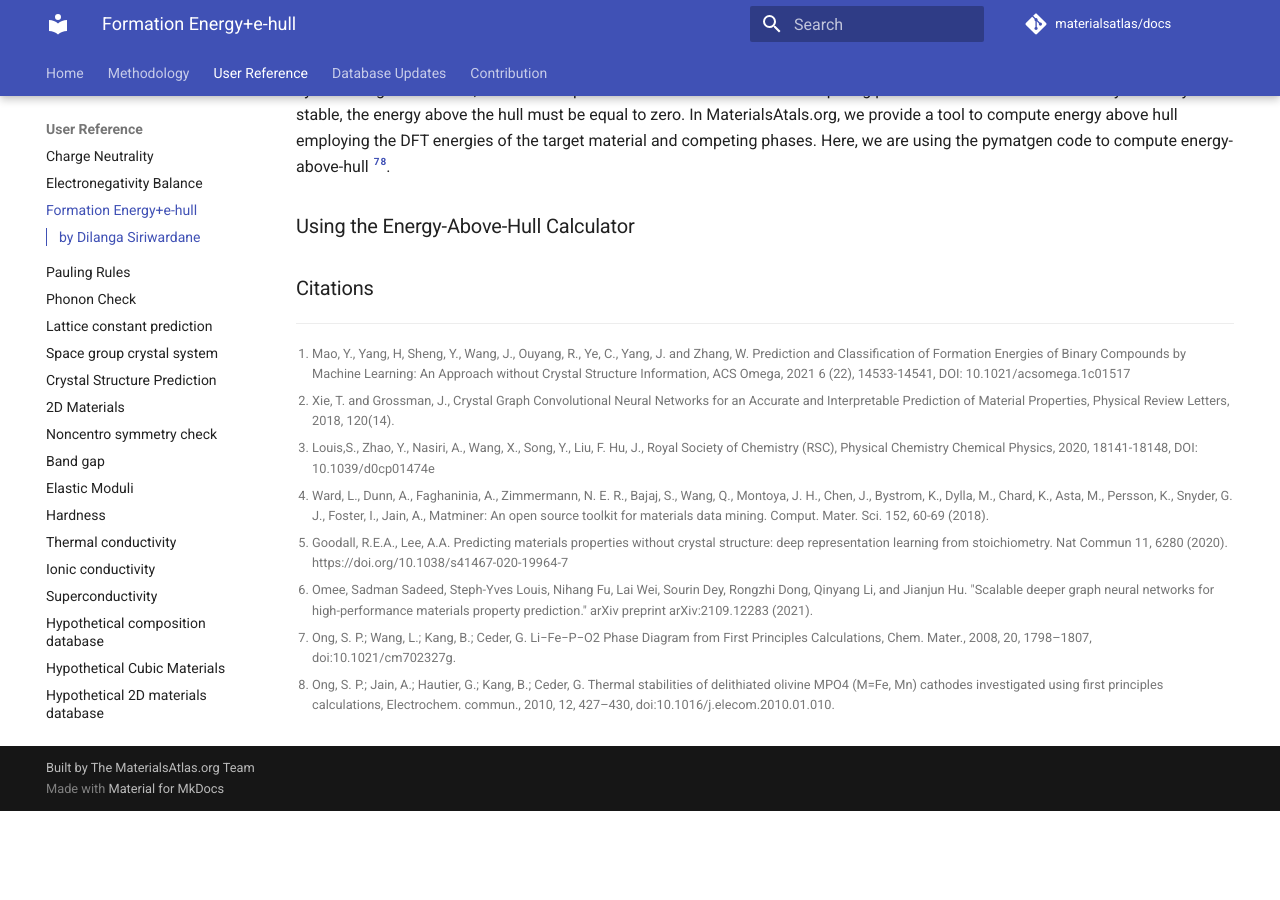
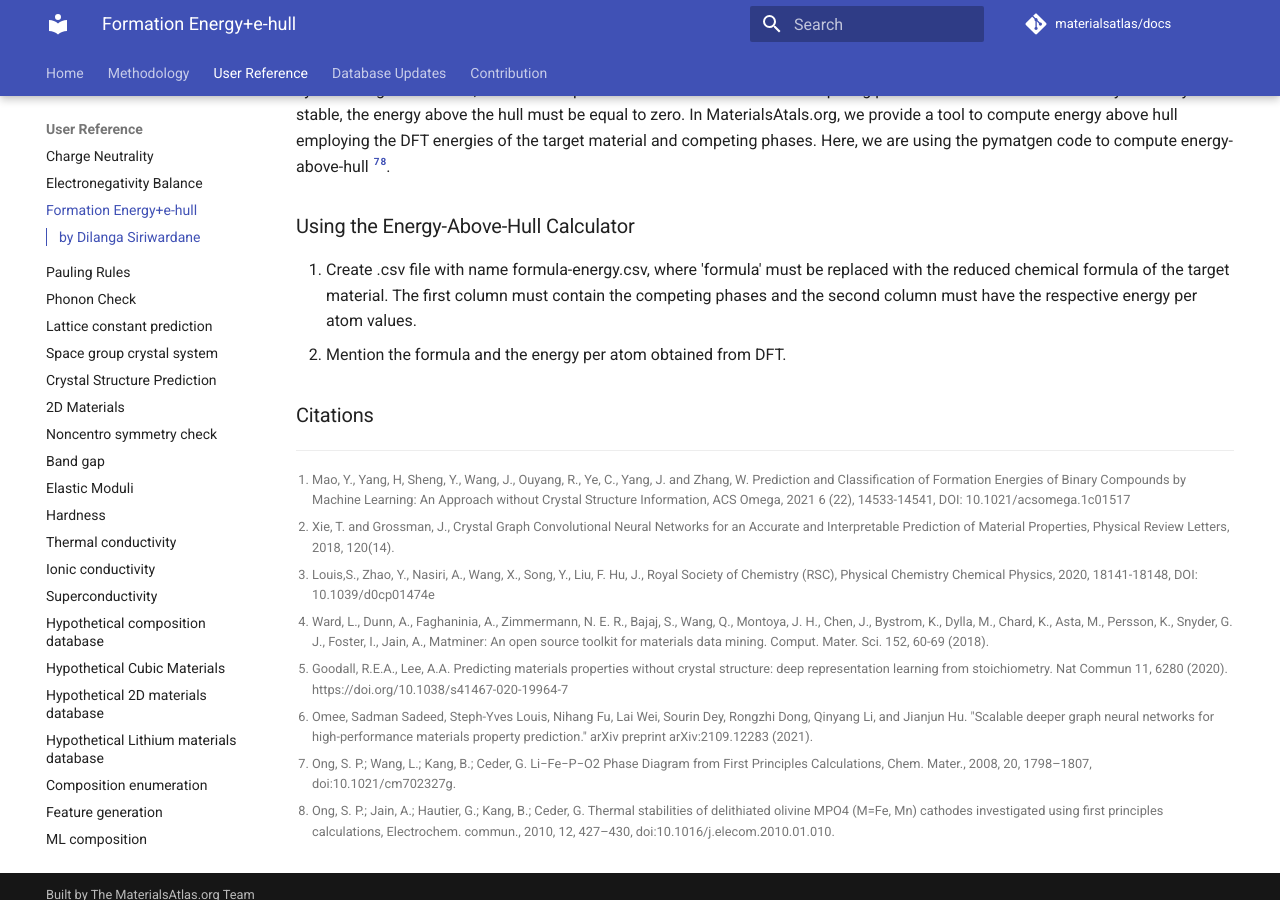
Before and after one commit to usccolumbia/materialsatlas, an MkDocs documentation site: the page built from docs/user-guide/formation_energy_ehull.md, in a window 1280 px wide and 900 px high, scrolled down 1161 px. Built offline with MkDocs 1.6.1 and Material for MkDocs 9.7.7, drawn with Linux system fonts in a browser that asks for light colours; comment, search, counter and statistics services are not loaded; before the commit the page ends 1972 px from its top, so only the background shows below that.

Commit message:
Update formation_energy_ehull.md

```diff
--- a/docs/user-guide/formation_energy_ehull.md
+++ b/docs/user-guide/formation_energy_ehull.md
@@ -23,6 +23,8 @@ Our structure based LTC prediction model is based on our latest work of DeeperGA
 Formation energy indicates only whether the material is stable with respect to the parent materials of each element. However, after synthesizing the material, it can decompose to a combination of other competing phases. If the material is thermodynamically stable, the energy above the hull must be equal to zero. In MaterialsAtals.org, we provide a tool to compute energy above hull employing the DFT energies of the target material and competing phases. Here, we are using the pymatgen code to compute energy-above-hull [^7][^8].
 
 ### Using the Energy-Above-Hull Calculator
+1. Create .csv file with name formula-energy.csv, where 'formula' must be replaced with the reduced chemical formula of the target material. The first column must contain the competing phases and the second column must have the respective energy per atom values.
+2. Mention the formula and the energy per atom obtained from DFT.
 
 
 ### Citations
```
